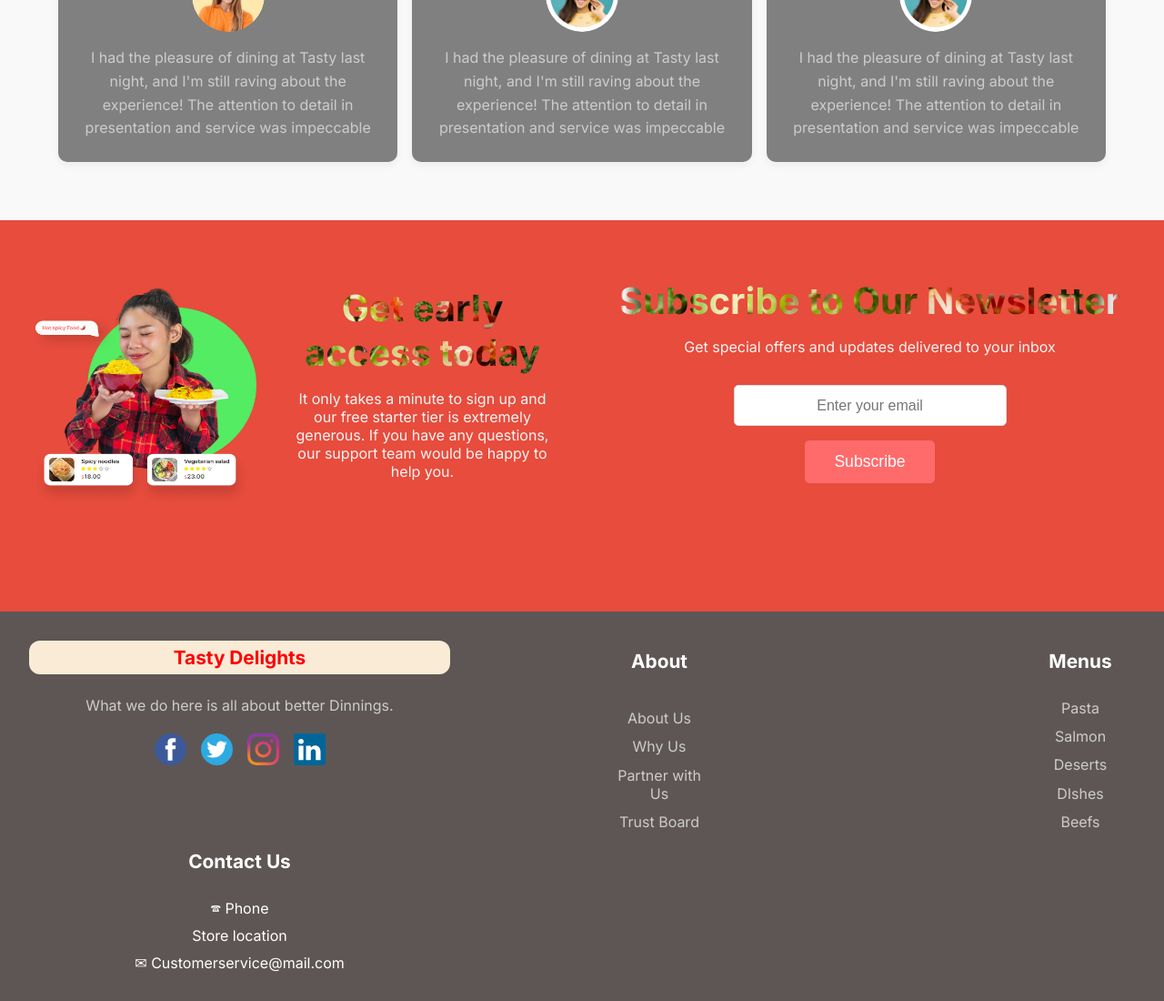
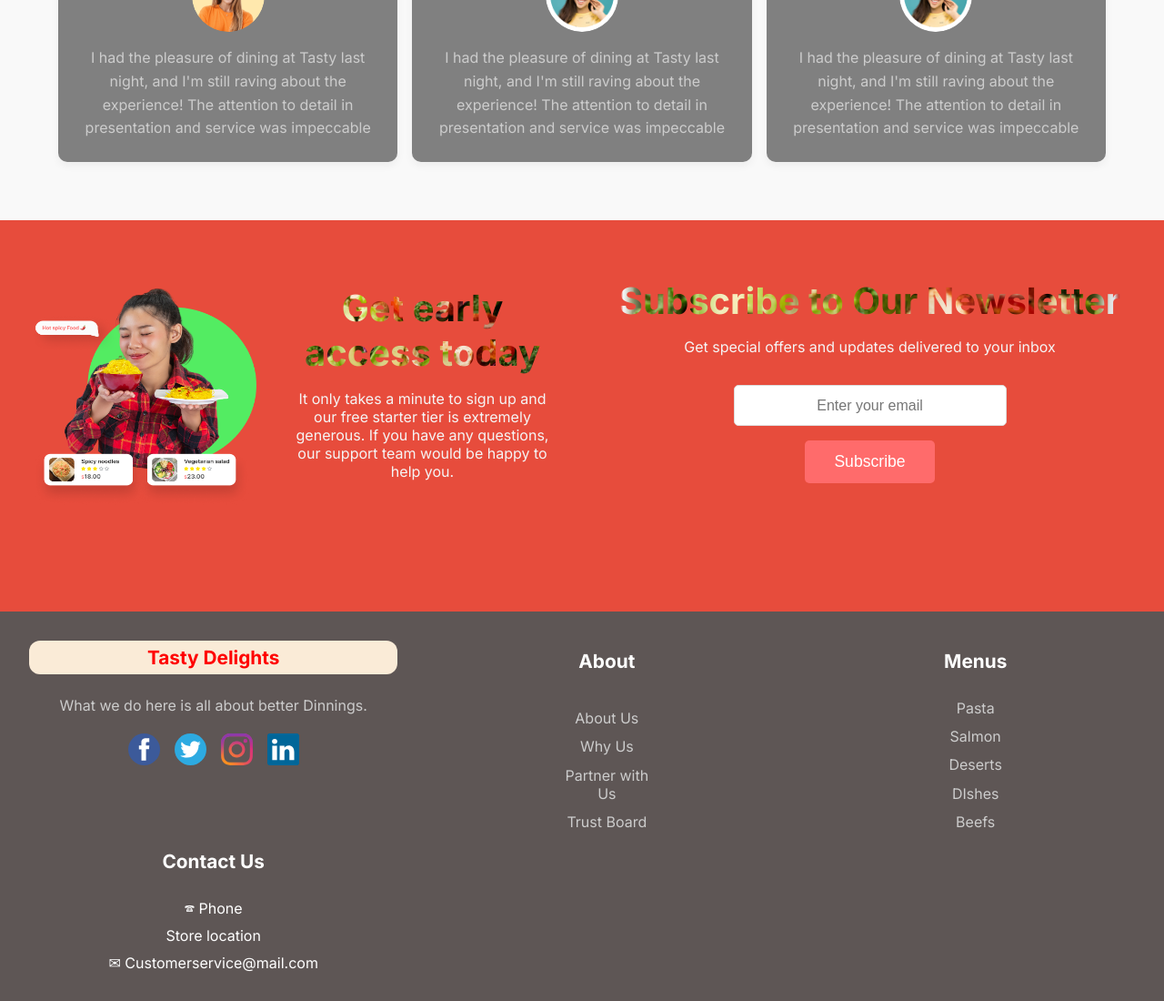
Before and after one commit to Feyi1a/Tasty-App, a Next.js app: page / in a window 1280 px wide. Shown: the part 1735-2835 px from the top of the page at 91% size. Built offline with nearby package versions, Linux system fonts and the light colour scheme.

Commit message:
Adjusted the footer grid to 1fr only.

```diff
--- a/src/app/globals.css
+++ b/src/app/globals.css
@@ -388,7 +388,7 @@ nav {
   padding: 2rem 2rem;
   text-align: center;
   display: grid;
-  grid-template-columns: 2fr 2fr 1fr;
+  grid-template-columns: 1fr 1fr 1fr;
 }
 
 .footer h2 {
```
